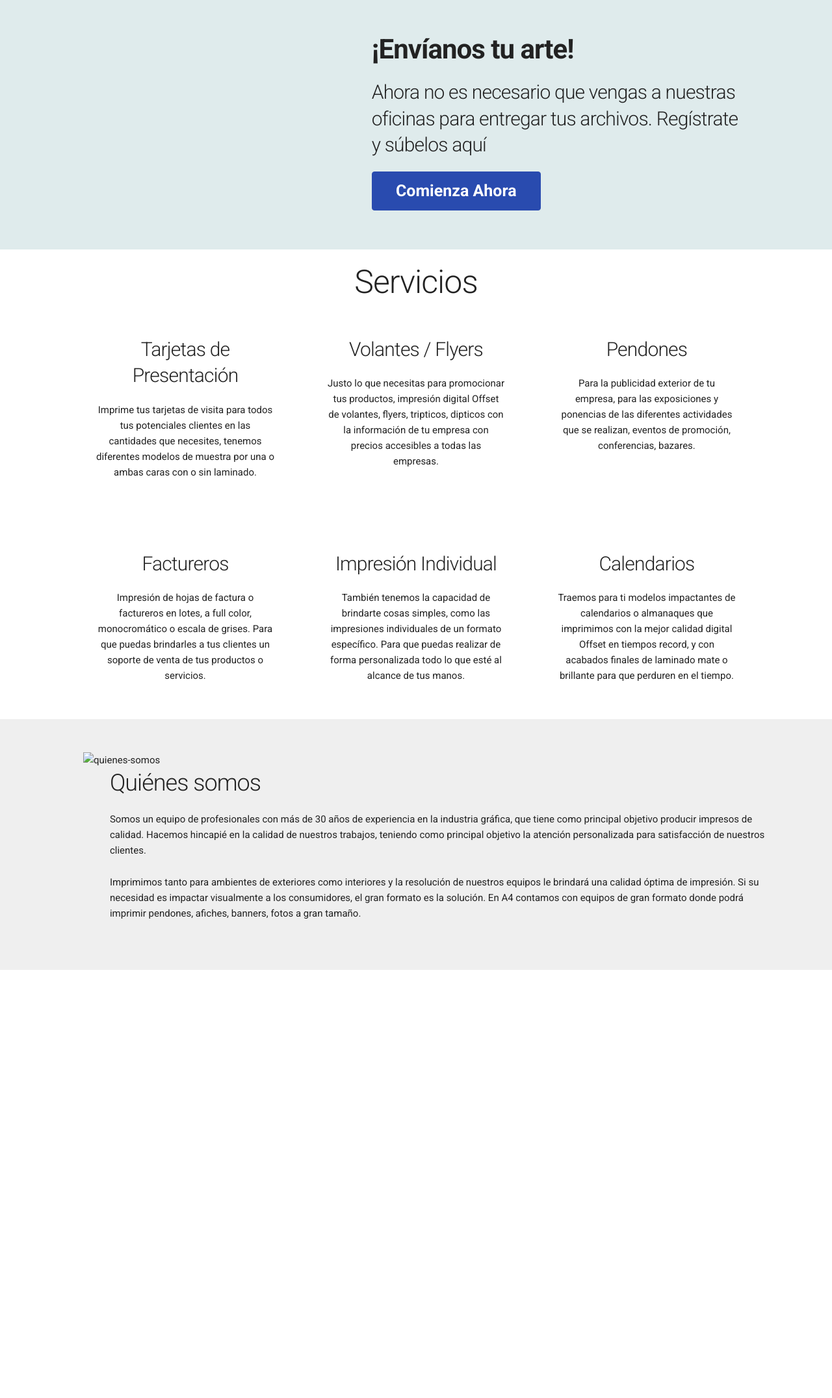
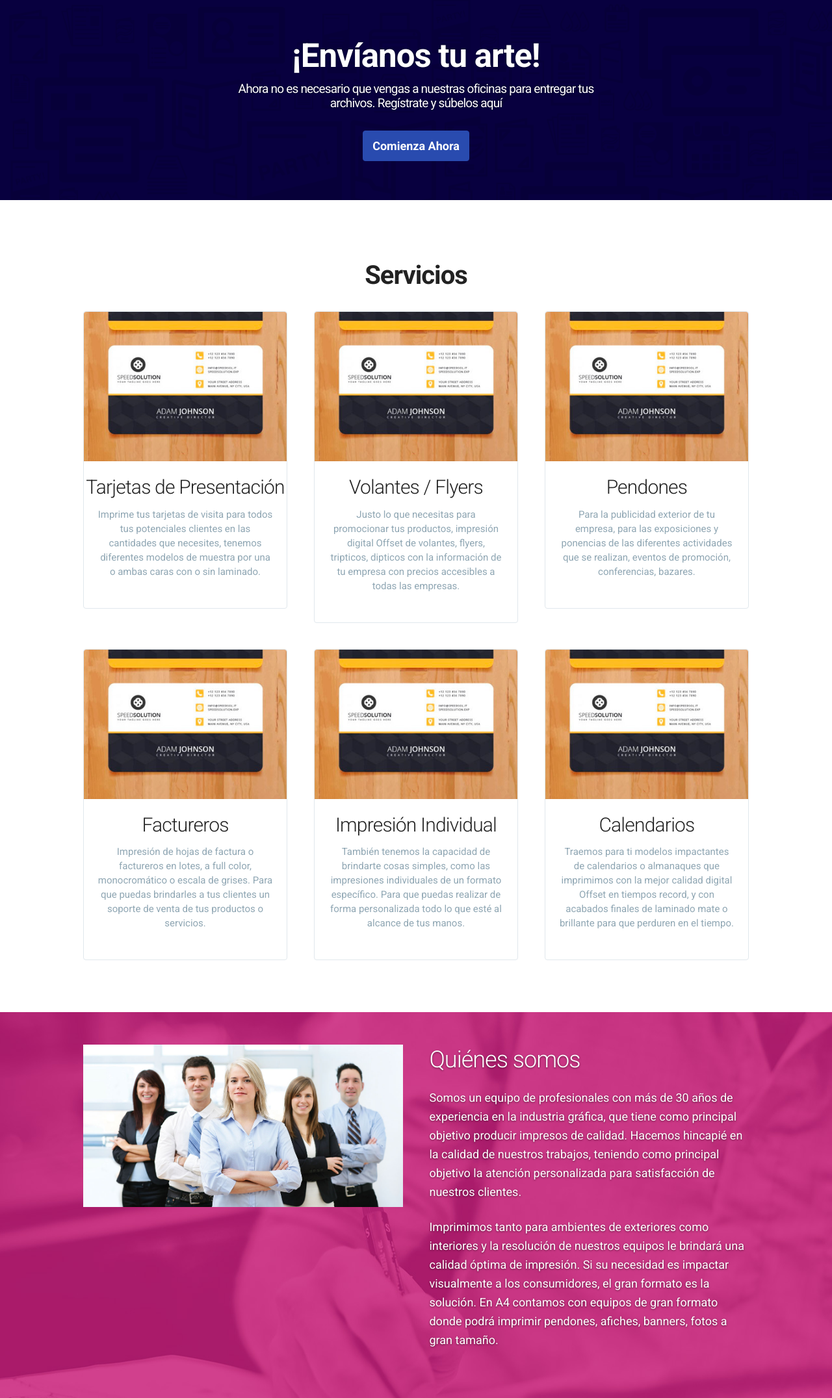
Before and after one commit to edubasabe/A4Website, a PHP site: page / in a window 1280 px wide. Shown: the part 135-2287 px from the top of the page at 65% size. Before the commit the page ends 1628 px from the top, so only its background shows below. Run offline with PHP 8.4, Linux system fonts and the light colour scheme.

Commit message:
Hasta Quienes somos
Gran avance hasta quienes somos

```diff
--- a/css/main.css
+++ b/css/main.css
@@ -100,7 +100,10 @@ textarea {
 /* ==========================================================================
    Author's custom styles
    ========================================================================== */
-
+.img-responsive{
+  max-width: 100%;
+  height: auto;
+}
 
 
 
@@ -125,7 +128,7 @@ background-color:#313280;
 border-radius: 3px;
 text-decoration: none;
 color: #fff;
-font-size: 12px;
+font-size: 1.2rem;
 font-weight: 700;
 margin-top: 10px;
 padding:5px 10px ;
@@ -151,7 +154,7 @@ ul.nav li {
 }
 
 ul.nav li a {
-  font-size: 16px;
+  font-size: 1.6rem;
   color: #9b9b9b;
   text-decoration: none;
   padding:0 1rem;
@@ -171,7 +174,7 @@ ul.menu-productos li {
 
 ul.menu-productos li a {
   text-decoration: none;
-  font-size: 16px;
+  font-size: 1.6rem;
   color: #9b9b9b;
 }
 ul.menu-productos li a:hover {
@@ -194,19 +197,41 @@ ul.menu-productos li a:hover {
 
 
 .banner {
-  background: #DFEBEC url();
-  padding: 5rem 0;
+  background: #DFEBEC url(../img/banner/bannerA4-01.png);
+  padding: 6rem 0;
   min-height: 20%;
 }
 .banner .button-primary {
+font: bold 1.8rem "Roboto", Arial, sans-serif;
+padding: 1.2rem 1.4rem;
 display: block;
-font-size: 2.5rem;
-max-width: 260px;
-height: 6rem;
+height: inherit;
+width: auto;
+margin: 0 auto;
+text-align: center;
+}
+.banner h2{
+  font:bold 5.1rem/1em "Roboto", Arial, sans-serif;
+  margin-bottom: 1.5rem;
+  margin-left: auto;
+  margin-right: auto;
+}
+.banner h4 {
+  font: normal 1.9rem/1.2em "Roboto", Arial, sans-serif;
+  margin-left: auto;
+  margin-right: auto;
+  margin-bottom:3.0rem;
+}
+.banner h2,  .banner h4 {
+  color: #fff;
+  text-align: center;
+  text-shadow: 0 0 2px rgba(0, 0, 0, 0.5);
+  max-width: 600px;
 }
 
+
 @media (max-width: 550px) {
-  .banner h2 {text-align: center;}
+  .banner h2 {text-align: center; font-size: 3.6rem;}
   .banner h4 {text-align: center;}
   .banner .button-primary {margin: 0 auto; text-align: center;}
 
@@ -215,23 +240,55 @@ height: 6rem;
 /* =================================
         Servicios
   ================================ */
-.servicios h1 {text-align: center; margin-bottom: 0; margin-top: 2rem;}
+.servicios {
+padding: 6.0rem 0;
+}
+
+.servicios p {
+  color:#8fa6b3;
+  font: normal 1.5rem/2.2rem 'Roboto', Arial, sans-serif;
+  padding-left: 2rem;
+  padding-right: 2rem;
+  padding-bottom: 2rem;
+}
+.servicios h3 {
+  padding: 2rem;
+  font: bold 4.0rem/3.1rem 'Roboto', Arial, sans-serif;
+  text-align: center;
+  margin-bottom: 0;
+  margin-top: 2rem;
+}
 .box-servicio{
-/*border: 1px solid #ccc;*/
+border: 1px solid #e1e8ed;
 text-align: center;
-padding: 2rem;
-border-radius: 0 0 .5rem .5rem;
+border-radius:.4rem;
 /*box-shadow: 0 4px 8px 0 rgba(0,0,0,0.2),0 6px 20px 0 rgba(0,0,0,0.2);*/
-margin: 1rem auto;
+margin: 2rem auto;
+}
+.box-servicio h4 {
+  margin-bottom: 1rem;
+}
+.box-servicio .img-servicio {
+  border: none;
+  border-radius: 4px 4px 0 0;
+  margin-bottom: 2rem;
 }
 
 /* =================================
         Quienes Somos
   ================================ */
-  .quienes-somos {
+.quienes-somos {
     padding: 5rem 0;
-    background: #efefef;
-  }
+      background: #b5568a url(../img/quienes-somos/bg-quienes-somos.jpg);
+}
+.quienes-somos p {
+
+font: normal 1.8rem/2.9rem 'Roboto', Arial, sans-serif;
+}
+  .quienes-somos h3, .quienes-somos p {
+    color: #fff;
+    text-shadow: 0 1px 3px rgba(0,0,0,0.5);
+}
 @media (max-width: 550px) {
 .quienes-somos h3 {text-align: center;}
 .quienes-somos p {text-align: center;}
--- a/index.html
+++ b/index.html
@@ -26,7 +26,7 @@
             <div class="row">
               <div class="two columns">
                 <div class="logo">
-                  <img src="img/a4Logo.svg" width="auto" height="80px" alt="Logo">
+                  <img src="img/logo/A4Logo.svg" width="auto" height="80px" alt="Logo">
                 </div>
               </div>
               <div class="ten columns">
@@ -95,39 +95,38 @@
           <section class="banner">
             <div class="container">
               <div class="row">
-                <div class="five columns"><img src="#" alt=""></div>
-                <div class="seven columns">
-                    <h2><b>¡Envíanos tu arte!</b></h2>
+                <div class="twelve columns">
+                    <h2>¡Envíanos tu arte!</h2>
                     <h4>Ahora no es necesario que vengas a nuestras oficinas para entregar tus archivos. Regístrate y súbelos aquí</h4>
                     <button class="button-primary"><a href="" >Comienza Ahora</a></button>
                 </div>
             </div>
             </div>
           </section>
-
+          <!-- Servicios -->
           <section class="servicios">
             <div class="container">
               <div class="row">
-                <h1>Servicios</h1>
+                <h3>Servicios</h3>
               </div>
               <div class="row">
                 <div class="four columns">
                   <div class="box-servicio">
-                    <img src="" alt="">
+                    <img src="img/servicios/serv-1.jpg" alt="Servicios" class="img-responsive img-servicio">
                     <h4>Tarjetas de Presentación</h4>
                     <p>Imprime tus tarjetas de visita para todos tus potenciales clientes en las cantidades que necesites, tenemos diferentes modelos de muestra por una o ambas caras con o sin laminado.</p>
                   </div>
                 </div>
                 <div class="four columns">
                   <div class="box-servicio">
-                    <img src="" alt="">
+                    <img src="img/servicios/serv-1.jpg" alt="Servicios" class="img-responsive img-servicio">
                     <h4>Volantes / Flyers</h4>
                     <p>Justo lo que necesitas para promocionar tus productos, impresión digital Offset de volantes, flyers, tripticos, dipticos con la información de tu empresa con precios accesibles a todas las empresas.</p>
                   </div>
                 </div>
                 <div class="four columns">
                   <div class="box-servicio">
-                    <img src="" alt="">
+                    <img src="img/servicios/serv-1.jpg" alt="Servicios" class="img-responsive img-servicio">
                     <h4>Pendones</h4>
                     <p>Para la publicidad exterior de tu empresa, para las exposiciones y ponencias de las diferentes actividades que se realizan, eventos de promoción, conferencias, bazares.</p>
                   </div>
@@ -137,21 +136,21 @@
               <div class="row">
                 <div class="four columns">
                   <div class="box-servicio">
-                    <img src="" alt="">
+                    <img src="img/servicios/serv-1.jpg" alt="Servicios" class="img-responsive img-servicio">
                     <h4>Factureros</h4>
                     <p>Impresión de hojas de factura o factureros en lotes, a full color, monocromático o escala de grises. Para que puedas brindarles a tus clientes un soporte de venta de tus productos o servicios.</p>
                   </div>
                 </div>
                 <div class="four columns">
                   <div class="box-servicio">
-                    <img src="" alt="">
+                    <img src="img/servicios/serv-1.jpg" alt="Servicios" class="img-responsive img-servicio">
                     <h4>Impresión Individual</h4>
                     <p>También tenemos la capacidad de brindarte cosas simples, como las impresiones individuales de un formato específico. Para que puedas realizar de forma personalizada todo lo que esté al alcance de tus manos.</p>
                   </div>
                 </div>
                 <div class="four columns">
                   <div class="box-servicio">
-                    <img src="" alt="">
+                    <img src="img/servicios/serv-1.jpg" alt="Servicios" class="img-responsive img-servicio">
                     <h4>Calendarios</h4>
                     <p>Traemos para ti modelos impactantes de calendarios o almanaques que imprimimos con la mejor calidad digital Offset en tiempos record, y con acabados finales de laminado mate o brillante para que perduren en el tiempo.</p>
                   </div>
@@ -160,17 +159,23 @@
            </div> <!-- Fin de container -->
           </section>
 
+
+          <!-- Quienes Somos -->
           <section class="quienes-somos">
             <div class="container">
               <div class="row">
-                <six class="columns"><img src="" alt="quienes-somos" /></six>
-                <six class="columns">
+                <div class="six columns"><img src="img/quienes-somos/quienes-somos.jpg" alt="quienes-somos" class="img-responsive" /></div>
+                <div class="six columns">
                   <h3>Quiénes somos</h3>
                   <p>Somos un equipo de profesionales con más de 30 años de experiencia en la industria gráfica, que tiene como principal objetivo producir impresos de calidad. Hacemos hincapié en la calidad de nuestros trabajos, teniendo como principal objetivo la atención personalizada para satisfacción de nuestros clientes.</p>
                   <p>Imprimimos tanto para ambientes de exteriores como interiores y la resolución de nuestros equipos le brindará una calidad óptima de impresión. Si su necesidad es impactar visualmente a los consumidores, el gran formato es la solución. En A4 contamos con equipos de gran formato donde podrá imprimir pendones, afiches, banners, fotos a gran tamaño.</p>
-                </six>
+                </div>
               </div>
             </div>
+          </section>
+
+          <section class="contacto">
+
           </section>
 
 
```
Also changed, not shown: img/banner/bannerA4-01.png (added), img/icons/send.png (renamed from img/send.png), img/logo.png (deleted), img/logo/A4Logo-01.svg (renamed from img/A4Logo-01.svg), img/logo/A4Logo.svg (renamed from img/A4Logo.svg), img/quienes-somos/bg-quienes-somos.jpg (added), img/quienes-somos/quienes-somos.jpg (added), img/servicios/serv-1.jpg (added).
